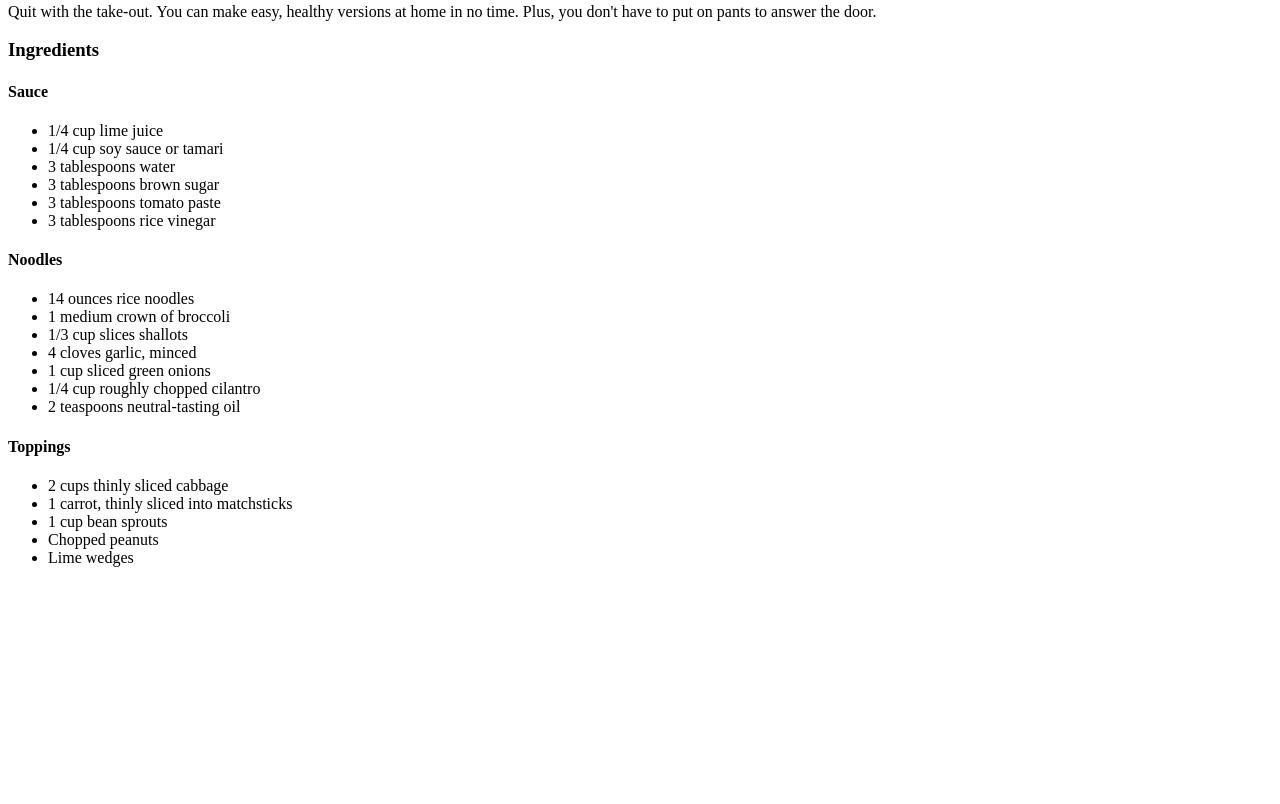
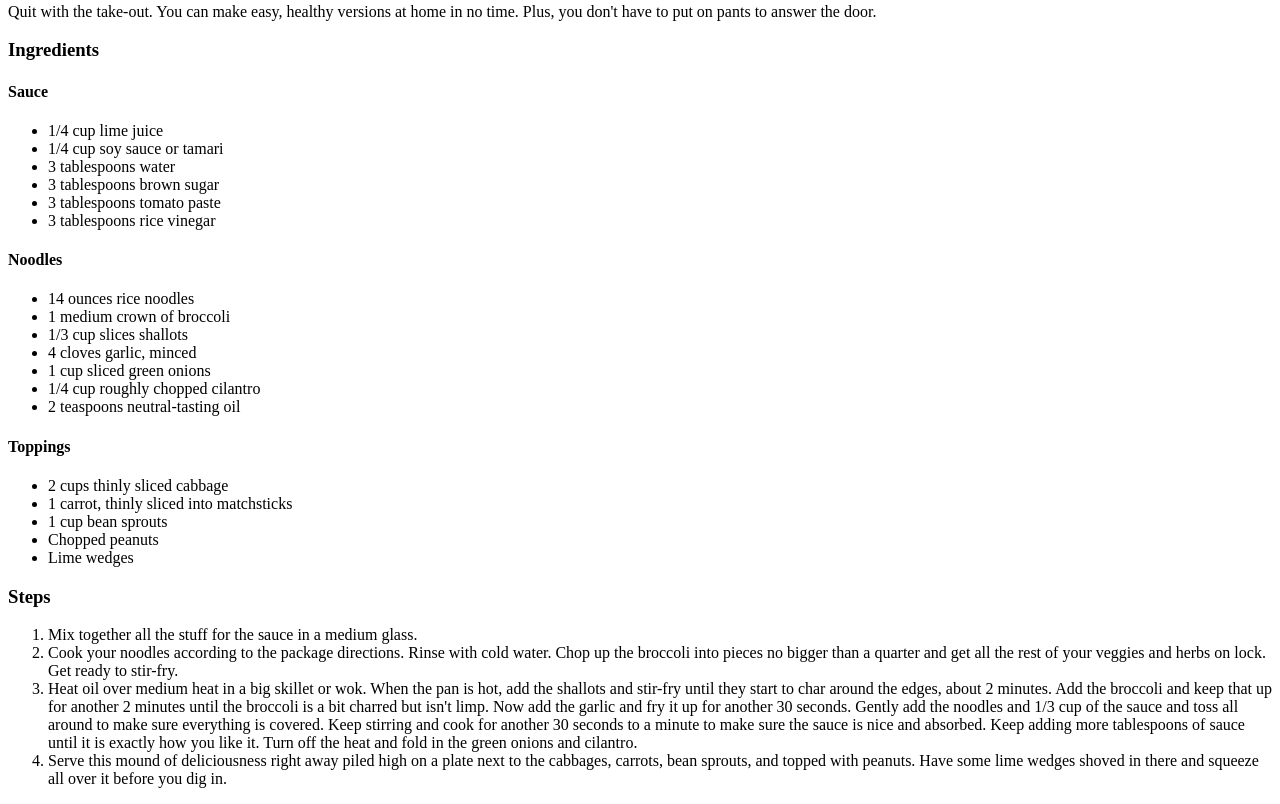
Before and after one commit to Craigf007/odin-recipes, a plain HTML site: page recipes/pad-thai.html in a window 1280 px wide. Shown: the part 1348-2152 px from the top of the page. Before the commit the page ends 1931 px from the top, so only its background shows below. Drawn offline with Linux system fonts and the light colour scheme.

Commit message:
Add steps for the pad thai recipe

```diff
--- a/recipes/pad-thai.html
+++ b/recipes/pad-thai.html
@@ -37,5 +37,21 @@
                 <li>Chopped peanuts</li>
                 <li>Lime wedges</li>
             </ul>
+        <h3>Steps</h3>
+            <ol>
+                <li>Mix together all the stuff for the sauce in a medium glass.</li>
+                <li>Cook your noodles according to the package directions. Rinse with cold water. Chop up the broccoli into pieces no bigger than a quarter and get all the rest of your veggies and herbs on lock. Get ready to stir-fry.</li>
+                <li>Heat oil over medium heat in a big skillet or wok.
+                    When the pan is hot, add the shallots and stir-fry until they start to char around the edges, about 2 minutes.
+                    Add the broccoli and keep that up for another 2 minutes until the broccoli is a bit charred but isn't limp.
+                    Now add the garlic and fry it up for another 30 seconds.
+                    Gently add the noodles and 1/3 cup of the sauce and toss all around to make sure everything is covered.
+                    Keep stirring and cook for another 30 seconds to a minute to make sure the sauce is nice and absorbed.
+                    Keep adding more tablespoons of sauce until it is exactly how you like it.
+                    Turn off the heat and fold in the green onions and cilantro.</li>
+                <li>Serve this mound of deliciousness right away piled high on a plate next to the cabbages, carrots, bean sprouts, and topped with peanuts.
+                    Have some lime wedges shoved in there and squeeze all over it before you dig in.
+                </li>
+            </ol>
     </body>
 </html>
```
